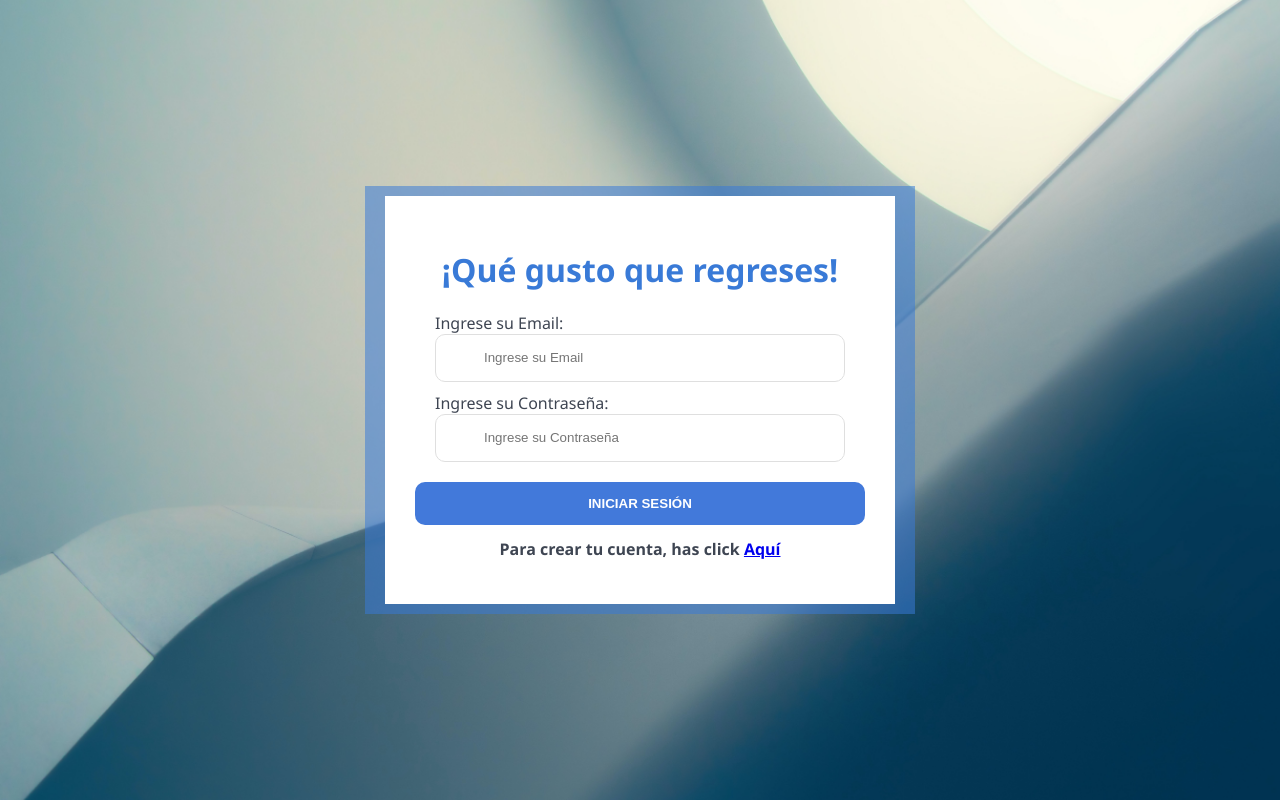
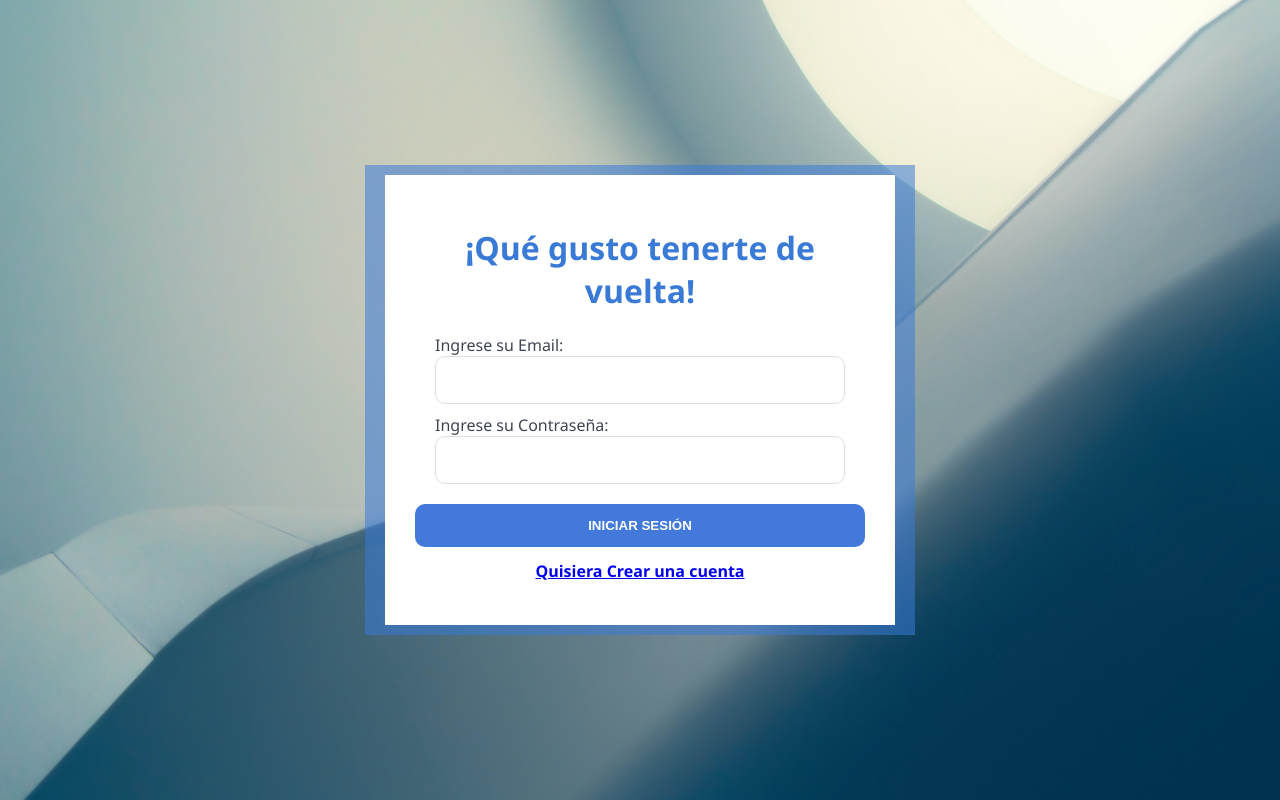
Before and after one commit to ArundelFab/A.Fabrega_N.Vargas, a PHP site: page / in a window 1280 px wide. Run offline with PHP 8.4, Linux system fonts and the light colour scheme.

Commit message:
unas correcciones a unas redundancias y detalles del login y registro

```diff
--- a/views/login.php
+++ b/views/login.php
@@ -13,23 +13,23 @@
   <div class="fondoForm">
     <div class="formularioLogin">
       <div class="form" id="form">
-        <h1>¡Qué gusto que regreses!</h1>
+        <h1>¡Qué gusto tenerte de vuelta!</h1>
 
         <div class="campo email">
           <div class="icon"></div>
           <label for="email">Ingrese su Email:</label>
-          <input class="input" id="email" type="mail" placeholder="Ingrese su Email" autocomplete="on" />
+          <input class="input" id="email" type="mail" autocomplete="on" />
         </div>
 
         <div class="campo password">
           <div class="icon"></div>
           <label for="password">Ingrese su Contraseña:</label>
-          <input class="input" id="password" type="password" placeholder="Ingrese su Contraseña" />
+          <input class="input" id="password" type="password" />
         </div>
 
         <button class="buttonSubmit" id="submit">INICIAR SESIÓN</button>
 
-        <h2>Para crear tu cuenta, has click <a href="?op=registrarse">Aquí</a></h2>
+        <h2><a href="?op=registrarse">Quisiera Crear una cuenta</a></h2>
 
       </div>
     </div>
--- a/views/registrarse.php
+++ b/views/registrarse.php
@@ -41,7 +41,7 @@
           <input class="input" id="password" type="password" placeholder="* * * * * * * * * *" />
         </div>
         <button class="buttonSubmit" id="submit">REGISTRARME</button>
-        <h2>Si ya tienes una cuenta cuenta, has click <a href="?op=login">Aquí</a></h2>
+        <h2><a href="?op=login">Ya tengo una cuenta</a></h2>
       </div>
     </div>
 
```
